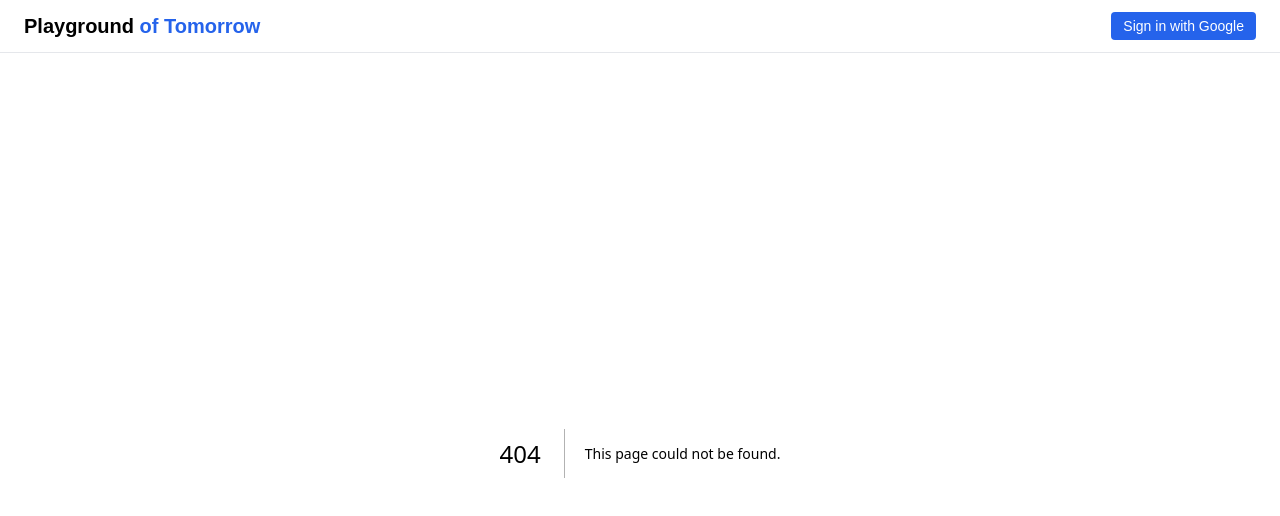
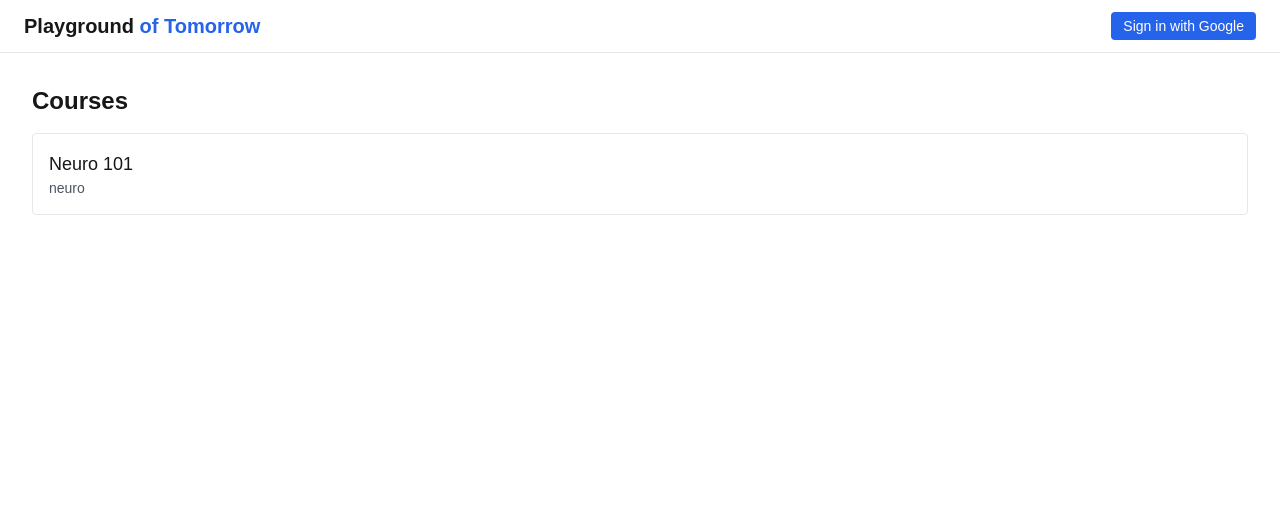
Before and after one commit to nikakogho/PlaygroundOfTomorrow, a Next.js app in the folder frontend/: page /courses in a window 1280 px wide. Before the commit this address had no page. Shown: the top 516 px of the page. Built offline with nearby package versions, Linux system fonts and the light colour scheme.

Commit message:
chore(frontend): courses list page – display mock courses

```diff
--- a/frontend/content/mockCourses.json
+++ b/frontend/content/mockCourses.json
@@ -1 +1,6 @@
-[{ "id": "neuro101", "title": "Neuro 101", "domain": "neuro" }]
+[{
+  "id": "neuro101",
+  "title": "Neuro 101",
+  "domain": "neuro",
+  "firstModule": "neuro101-01"
+}]
--- a/frontend/src/app/courses/[courseId]/modules/[moduleId]/page.tsx
+++ b/frontend/src/app/courses/[courseId]/modules/[moduleId]/page.tsx
@@ -1,14 +1,9 @@
+/* eslint-disable @typescript-eslint/no-explicit-any */
 import { ModulePagePure } from "@/components/ModulePage";
 
-export default function ModulePage({
-  params,
-}: {
-  params: { courseId: string; moduleId: string };
-}) {
+export default function ModulePage(props: any) {
+  const { params } = props;
   return (
-    <ModulePagePure
-      courseId={params.courseId}
-      moduleId={params.moduleId}
-    />
+    <ModulePagePure courseId={params.courseId} moduleId={params.moduleId} />
   );
 }
--- /dev/null
+++ b/frontend/src/app/courses/page.tsx
@@ -0,0 +1,5 @@
+import CourseListPage from "@/components/CourseListPage";
+
+export default function CoursesPage() {
+  return <CourseListPage />;
+}
--- /dev/null
+++ b/frontend/src/components/CourseListPage.tsx
@@ -0,0 +1,37 @@
+import Link from "next/link";
+import courses from "../../content/mockCourses.json";
+
+export interface Course {
+  id: string;
+  title: string;
+  domain: string;
+  firstModule: string;
+}
+
+export function CourseListPagePure({ courses: list }: { courses: Course[] }) {
+  if (list.length === 0) {
+    return <p className="p-8">No courses available.</p>;
+  }
+  return (
+    <div className="p-8">
+      <h1 className="text-2xl font-bold mb-4">Courses</h1>
+      <ul className="space-y-4">
+        {list.map((course) => (
+          <li key={course.id}>
+            <Link
+              href={`/courses/${course.id}/modules/${course.firstModule}`}
+              className="block rounded border p-4 hover:bg-gray-50"
+            >
+              <h2 className="text-lg font-medium">{course.title}</h2>
+              <p className="text-sm text-gray-600">{course.domain}</p>
+            </Link>
+          </li>
+        ))}
+      </ul>
+    </div>
+  );
+}
+
+export default function CourseListPage() {
+  return <CourseListPagePure courses={courses as Course[]} />;
+}
```
Also changed, not shown: 1 other file (tests, documents, lock files or other folders).
